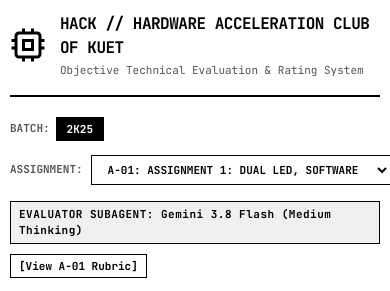
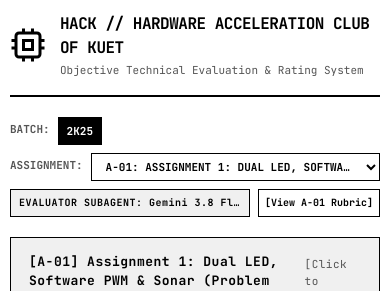
Before and after one commit to hackuet/evaluation, a web app: file a1.html in a window 390 px wide. Shown: the top 291 px of the page. Run offline with its HTML, style and script files only (its server is not run), Linux system fonts and the light colour scheme.

Commit message:
fix: responsive layout and unified height for navigation bar across mobile, tablet, and desktop

```diff
--- a/a1.html
+++ b/a1.html
@@ -32,23 +32,23 @@
           </div>
         </div>
       </header>
-      <nav class="assignment-nav" id="assignmentNav" style="display: flex; align-items: center; justify-content: space-between; gap: 16px; margin-bottom: 20px; flex-wrap: wrap;">
-        <div class="nav-controls-left" style="display: flex; align-items: center; gap: 14px; flex-wrap: wrap;">
-          <div class="batch-btns-wrap" style="display: inline-flex; align-items: center; gap: 6px; font-size: 11px; font-weight: 700;"><span style="color: var(--fg-muted); font-size: 11px; font-family: var(--font-mono);">BATCH:</span>
-            <div class="batch-btn-group" id="headerBatchBtns" style="display: inline-flex; gap: 4px;">
-              <button class="btn btn-sm batch-btn active" type="button" data-batch="2k25" style="padding: 4px 10px; font-size: 11px; font-weight: 700; font-family: var(--font-mono); cursor: pointer; border: 1px solid var(--border); background: #000000; color: #ffffff;">2K25</button>
+      <nav class="assignment-nav" id="assignmentNav">
+        <div class="nav-controls-left">
+          <div class="batch-btns-wrap"><span class="nav-label">BATCH:</span>
+            <div class="batch-btn-group" id="headerBatchBtns">
+              <button class="btn btn-sm batch-btn active" type="button" data-batch="2k25">2K25</button>
             </div>
           </div>
-          <div class="assignment-select-wrap" style="display: inline-flex; align-items: center; gap: 8px;">
-            <label for="assignmentSelect" style="font-family: var(--font-mono); font-size: 11px; font-weight: 700; color: var(--fg-muted); white-space: nowrap;">ASSIGNMENT:</label>
-            <select class="nav-select" id="assignmentSelect" style="padding: 6px 12px; border: 1px solid var(--border); background: var(--bg); color: var(--fg); font-family: var(--font-mono); font-size: 11px; font-weight: 700; cursor: pointer; min-width: 300px; max-width: 520px;">
+          <div class="assignment-select-wrap">
+            <label class="nav-label" for="assignmentSelect">ASSIGNMENT:</label>
+            <select class="nav-select" id="assignmentSelect">
               <option value="index.html" data-scope="all">CUMULATIVE (ALL ROUNDS)</option>
               <option value="a1.html" data-scope="a1" data-batch="2k25" selected>A-01: ASSIGNMENT 1: DUAL LED, SOFTWARE PWM &amp; SONAR</option>
             </select>
           </div>
         </div>
-        <div class="nav-controls-right" id="navBadges" style="display: flex; align-items: center; gap: 10px; flex-wrap: wrap;"><span class="badge badge-subagent" id="headerModelBadge" style="display: inline-flex; align-items: center; padding: 4px 8px; font-size: 11px; font-weight: 700; border: 1px solid var(--border); background: var(--bg-alt); letter-spacing: 0.5px;">EVALUATOR SUBAGENT: Gemini 3.8 Flash (Medium Thinking)</span>
-          <button class="badge" id="btnRubricModal" style="cursor: pointer; display: inline-flex; align-items: center; padding: 4px 8px; font-size: 11px; font-weight: 700; border: 1px solid var(--border); background: var(--bg); font-family: inherit;">[VIEW RUBRIC]</button>
+        <div class="nav-controls-right" id="navBadges"><span class="badge badge-subagent" id="headerModelBadge">EVALUATOR SUBAGENT: Gemini 3.8 Flash (Medium Thinking)</span>
+          <button class="badge" id="btnRubricModal" type="button">[VIEW RUBRIC]</button>
         </div>
       </nav>
       <section id="assignmentQuestionSection" style="margin-bottom: 20px;">
--- a/style.css
+++ b/style.css
@@ -84,17 +84,31 @@ header {
 .badge {
   display: inline-flex;
   align-items: center;
-  padding: 4px 8px;
+  padding: 0 8px;
+  height: 28px;
+  box-sizing: border-box;
   font-size: 11px;
   font-weight: 700;
   border: 1px solid var(--border);
   background: var(--bg);
   color: var(--fg);
+  white-space: nowrap;
 }
 
 .badge-subagent {
   background: var(--bg-alt);
   letter-spacing: 0.5px;
+}
+
+#btnRubricModal {
+  cursor: pointer;
+  background: var(--bg);
+  font-family: inherit;
+  transition: all 0.1s ease;
+}
+
+#btnRubricModal:hover {
+  background: var(--bg-alt);
 }
 
 .batch-btns-wrap {
@@ -103,6 +117,16 @@ header {
   gap: 6px;
   font-size: 11px;
   font-weight: 700;
+  flex-shrink: 0;
+}
+
+.batch-btns-wrap .nav-label,
+.assignment-select-wrap .nav-label {
+  color: var(--fg-muted);
+  font-size: 11px;
+  font-family: var(--font-mono);
+  font-weight: 700;
+  white-space: nowrap;
 }
 
 .batch-btn-group {
@@ -111,7 +135,9 @@ header {
 }
 
 .batch-btn {
-  padding: 4px 10px;
+  height: 28px;
+  box-sizing: border-box;
+  padding: 0 10px;
   border: 1px solid var(--border);
   background: var(--bg);
   color: var(--fg);
@@ -122,7 +148,9 @@ header {
   cursor: pointer;
   display: inline-flex;
   align-items: center;
+  justify-content: center;
   transition: all 0.1s ease;
+  white-space: nowrap;
 }
 
 .batch-btn:hover {
@@ -141,32 +169,35 @@ header {
   justify-content: space-between;
   gap: 16px;
   margin-bottom: 20px;
-  flex-wrap: wrap;
 }
 
 .nav-controls-left {
   display: flex;
   align-items: center;
   gap: 14px;
-  flex-wrap: wrap;
+  min-width: 0;
+  flex: 0 1 auto;
 }
 
 .nav-controls-right {
   display: flex;
   align-items: center;
   gap: 10px;
-  flex-wrap: wrap;
+  flex-shrink: 0;
 }
 
 .assignment-select-wrap {
   display: inline-flex;
   align-items: center;
   gap: 8px;
+  min-width: 0;
 }
 
 .nav-select,
 #assignmentSelect {
-  padding: 6px 12px;
+  height: 28px;
+  box-sizing: border-box;
+  padding: 0 10px;
   border: 1px solid var(--border);
   background: var(--bg);
   color: var(--fg);
@@ -174,8 +205,10 @@ header {
   font-size: 11px;
   font-weight: 700;
   cursor: pointer;
-  min-width: 300px;
-  max-width: 520px;
+  min-width: 220px;
+  max-width: 440px;
+  text-overflow: ellipsis;
+  white-space: nowrap;
 }
 
 .nav-select:focus,
@@ -804,28 +837,6 @@ footer {
     font-size: 11px;
   }
 
-  .assignment-nav {
-    flex-direction: column;
-    align-items: flex-start;
-    gap: 12px;
-  }
-
-  .nav-controls-left,
-  .nav-controls-right {
-    width: 100%;
-  }
-
-  .assignment-select-wrap {
-    width: 100%;
-  }
-
-  .nav-select,
-  #assignmentSelect {
-    width: 100%;
-    min-width: 0;
-    max-width: 100%;
-  }
-
   .modal-overlay {
     padding: 6px;
     align-items: center;
@@ -922,6 +933,133 @@ footer {
   }
 }
 
+/* Assignment Navigation Responsive Breakpoints */
+@media (max-width: 992px) {
+  .assignment-nav {
+    flex-direction: column;
+    align-items: stretch;
+    gap: 10px;
+    margin-bottom: 20px;
+  }
+
+  .nav-controls-left {
+    display: flex;
+    align-items: center;
+    justify-content: flex-start;
+    gap: 12px;
+    width: 100%;
+  }
+
+  .batch-btns-wrap {
+    flex-shrink: 0;
+  }
+
+  .assignment-select-wrap {
+    flex: 1;
+    display: flex;
+    align-items: center;
+    gap: 8px;
+    min-width: 0;
+  }
+
+  .nav-select,
+  #assignmentSelect {
+    flex: 1;
+    width: 100%;
+    min-width: 0;
+    max-width: 100%;
+  }
+
+  .nav-controls-right {
+    display: flex;
+    align-items: center;
+    justify-content: space-between;
+    gap: 10px;
+    width: 100%;
+  }
+
+  .nav-controls-right .badge-subagent {
+    flex: 1;
+    min-width: 0;
+    overflow: hidden;
+    text-overflow: ellipsis;
+    white-space: nowrap;
+    justify-content: flex-start;
+  }
+
+  .nav-controls-right #btnRubricModal {
+    flex-shrink: 0;
+  }
+}
+
+@media (max-width: 560px) {
+  .assignment-nav {
+    gap: 8px;
+  }
+
+  .nav-controls-left {
+    flex-direction: column;
+    align-items: stretch;
+    gap: 8px;
+    width: 100%;
+  }
+
+  .batch-btns-wrap {
+    display: flex;
+    align-items: center;
+    justify-content: flex-start;
+    gap: 8px;
+    width: 100%;
+  }
+
+  .assignment-select-wrap {
+    width: 100%;
+  }
+
+  .nav-controls-right {
+    display: flex;
+    align-items: center;
+    justify-content: space-between;
+    gap: 8px;
+    width: 100%;
+  }
+
+  .nav-controls-right .badge-subagent {
+    flex: 1;
+    min-width: 0;
+    font-size: 10px;
+    padding: 0 8px;
+    justify-content: flex-start;
+    text-align: left;
+    overflow: hidden;
+    text-overflow: ellipsis;
+    white-space: nowrap;
+    display: block;
+    line-height: 26px;
+  }
+
+  .nav-controls-right #btnRubricModal {
+    flex-shrink: 0;
+    font-size: 10px;
+    padding: 0 6px;
+  }
+}
+
+@media (max-width: 380px) {
+  .nav-controls-right {
+    flex-direction: column;
+    align-items: stretch;
+    gap: 6px;
+  }
+
+  .nav-controls-right .badge-subagent,
+  .nav-controls-right #btnRubricModal {
+    width: 100%;
+    justify-content: center;
+    text-align: center;
+  }
+}
+
 /* Print view */
 @media print {
   body {
```
Also changed, not shown: index.html (+9 -9 lines), templates/partials/nav.pug (+12 -12 lines).
